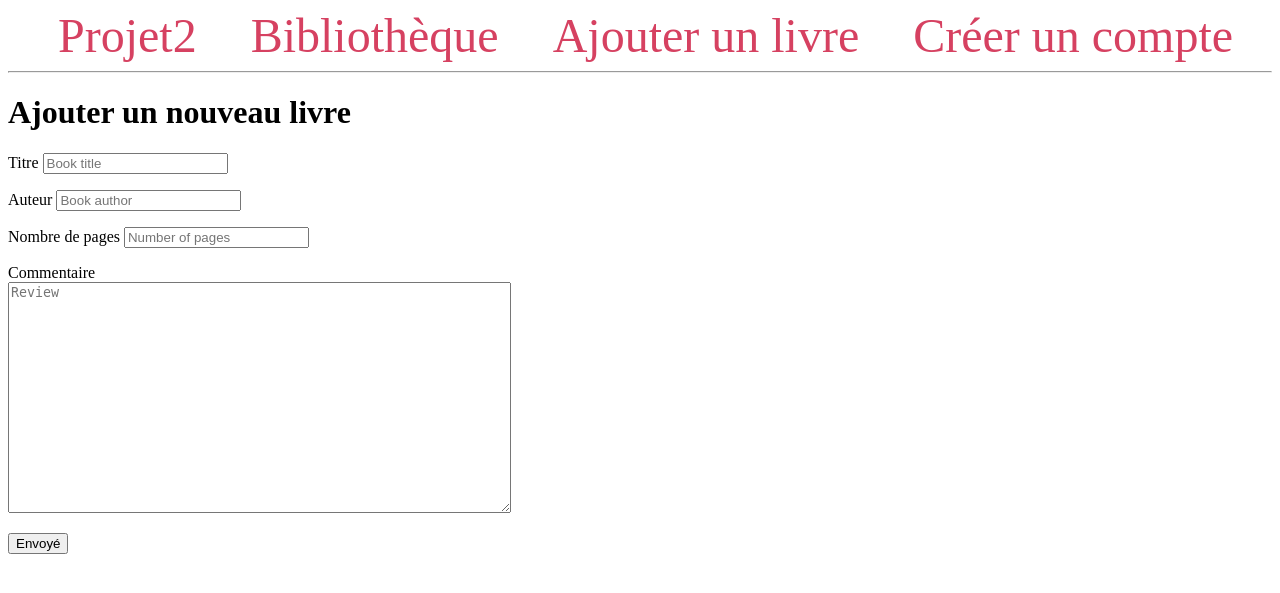
After one commit to marc2541/ProjetExplo, a Flask app: page /create in a window 1280 px wide. The commit adds this page. Shown: the top 593 px of the page. Run offline with Flask 2, Linux system fonts and the light colour scheme; some libraries are stand-ins or nearby versions.

Commit message:
Update
Ajout de :
la connection à une bd distante (comme locale)
l'insert et le select d'une table de cette bd
un logo (voir l'onglet du navigateur)

Et modification de la structure du projet

```diff
--- a/app.py
+++ b/app.py
@@ -1,11 +1,67 @@
-from flask import Flask, render_template
+from flask import Flask, render_template, request, url_for, redirect
+import psycopg2
 
 app = Flask(__name__)
 
+#
+#   DATABASE SECTION
+#
+def get_db_connection():
+    conn = psycopg2.connect(database="postgres", user="postgres", password="projet2SQL", host="mydbproj2.cemr0e3omd3i.us-east-2.rds.amazonaws.com", port="5432")
+
+    # on peut laisser cette ligne au cas où on voudrait se connecter à une bd locale
+    #conn = psycopg2.connect(database="postgres", user="postgres", password="admin")
+
+    return conn
+
+#
+#   CONTROLLER SECTION
+#
+
+# Route : root
 @app.route("/")
 def index():
     return render_template('index.html')
 
+
+# Route : créer un compte
 @app.route("/compte")
 def creerCompte():
     return render_template('creerCompte.html')
+
+# Route : Voir les livres que la bibliothèque contient
+@app.route("/bibliothèque")
+def bibliotheque():
+
+    conn = get_db_connection()
+    cur = conn.cursor()
+
+    cur.execute('SELECT * FROM books;')
+    books = cur.fetchall()
+
+    cur.close()
+    conn.close()
+
+    return render_template('bibliotheque.html', books=books)
+
+# Route : ajouter un livre
+@app.route('/create', methods=('GET', 'POST'))
+def create():
+    if request.method == 'POST':
+        title = request.form['title']
+        author = request.form['author']
+        pages_num = int(request.form['pages_num'])
+        review = request.form['review']
+
+        conn = get_db_connection()
+        cur = conn.cursor()
+        cur.execute('INSERT INTO books (title, author, pages_num, review)'
+                    'VALUES (%s, %s, %s, %s)',
+                    (title, author, pages_num, review))
+        conn.commit()
+        cur.close()
+        conn.close()
+
+        return redirect(url_for('index'))
+
+    return render_template('create.html')
--- /dev/null
+++ b/static/css/style.css
@@ -0,0 +1,18 @@
+
+nav a {
+    color: #d64161;
+    font-size: 3em;
+    margin-left: 50px;
+    text-decoration: none;
+}
+/* */
+.book {
+    padding: 20px;
+    margin: 10px;
+    background-color: #f7f4f4;
+}
+
+.review {
+        margin-left: 50px;
+        font-size: 20px;
+}
--- a/templates/base.html
+++ b/templates/base.html
@@ -3,31 +3,15 @@
 <head>
     <meta charset="UTF-8">
     <title>{% block title %} {% endblock %}- Projet2</title>
-    <style>
-        nav a {
-            color: #d64161;
-            font-size: 3em;
-            margin-left: 50px;
-            text-decoration: none;
-        }
-        /*  */
-        .produit {
-            padding: 20px;
-            margin: 10px;
-            background-color: #f7f4f4;
-        }
-
-        .review {
-                margin-left: 50px;
-                font-size: 20px;
-        }
-
-    </style>
+    <link rel="stylesheet" type="text/css" href="{{ url_for('static',filename='css/style.css') }}">
+    <link rel="shortcut icon" href="{{ url_for('static', filename='favicon.ico') }}">
 </head>
 <body>
     <nav>
         <a href="{{ url_for('index') }}">Projet2</a>
         <!-- <a href="#">À propos</a> -->
+        <a href="{{ url_for('bibliotheque') }}">Bibliothèque</a>
+        <a href="{{ url_for('create') }}">Ajouter un livre</a>
         <a href="{{ url_for('creerCompte') }}">Créer un compte</a>
     </nav>
     <hr>
--- /dev/null
+++ b/templates/create.html
@@ -0,0 +1,39 @@
+{% extends 'base.html' %}
+
+{% block content %}
+    <h1>{% block title %} Ajouter un nouveau livre {% endblock %}</h1>
+    <form method="post">
+        <p>
+            <label for="title">Titre</label>
+            <input type="text" name="title"
+                placeholder="Book title">
+            </input>
+        </p>
+
+        <p>
+            <label for="author">Auteur</label>
+            <input type="text" name="author"
+                placeholder="Book author">
+            </input>
+        </p>
+
+        <p>
+            <label for="pages_num">Nombre de pages</label>
+            <input type="number" name="pages_num"
+                placeholder="Number of pages">
+            </input>
+        </p>
+        <p>
+        <label for="review">Commentaire</label>
+        <br>
+        <textarea name="review"
+                placeholder="Review"
+                rows="15"
+                cols="60"
+                ></textarea>
+        </p>
+        <p>
+            <button type="submit">Envoyé</button>
+        </p>
+    </form>
+{% endblock %}
```
Also changed, not shown: init_db.py (added, +51 -0 lines), templates/bibliotheque.html (added, +14 -0 lines), static/favicon.ico (added).
